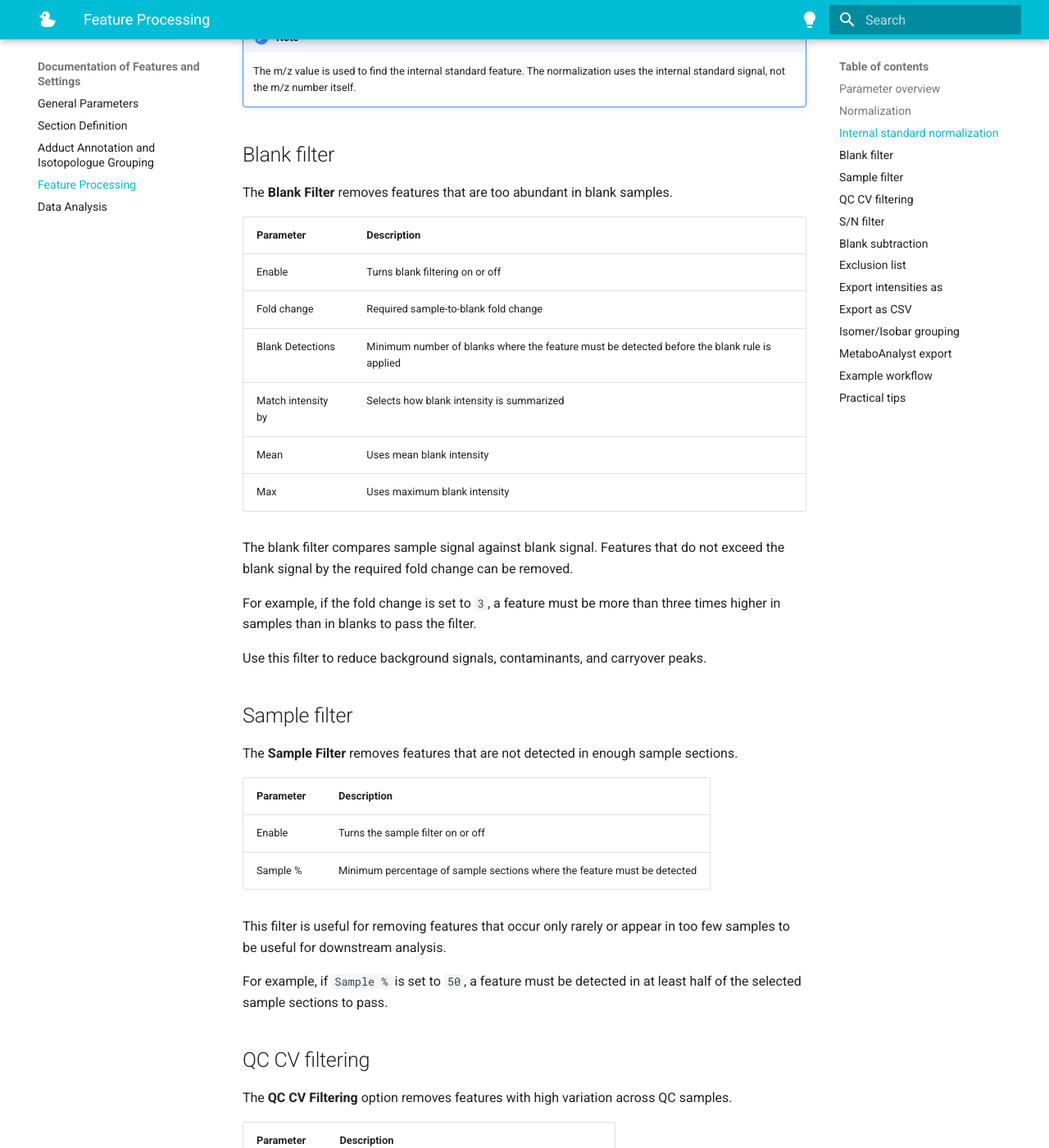
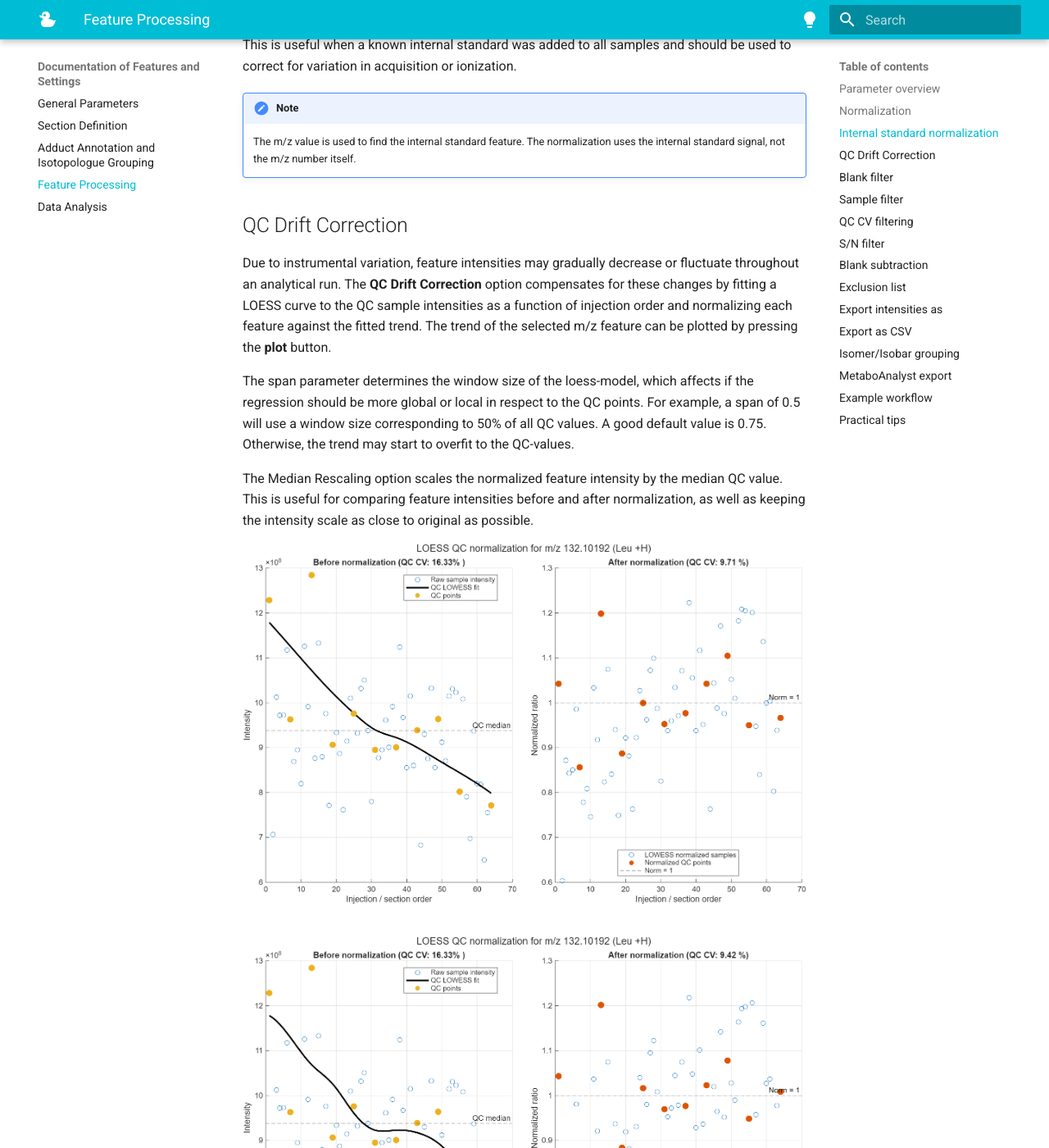
Before and after one commit to RobertMartinis/DIP_IT-Docs, an MkDocs documentation site: the page built from docs/documentation-of-features-and-settings/featureprocessing.md, in a window 1280 px wide and 1400 px high, scrolled down 2931 px. Shown: the whole window at 82% size. Built offline with MkDocs 1.6.1 and Material for MkDocs 9.7.7, drawn with Linux system fonts in a browser that asks for light colours; some of the changed text lies outside the part shown.

Commit message:
Add loess QC normalization

```diff
--- a/docs/documentation-of-features-and-settings/featureprocessing.md
+++ b/docs/documentation-of-features-and-settings/featureprocessing.md
@@ -12,6 +12,7 @@ The settings in this panel affect the active m/z feature list and the exported f
 |---|---|
 | Normalization | Selects how intensity values should be normalized |
 | Internal Standard Normalization | Normalizes features using a selected reference m/z |
+| QC Drift Correction | Corrects instrumental drift by normalizing features to loess-regressed QC intensities |
 | Blank Filter | Removes features that are too abundant in blank samples |
 | Sample Filter | Keeps features detected in enough sample sections |
 | QC CV Filtering | Removes features with poor reproducibility in QC samples |
@@ -56,6 +57,24 @@ This is useful when a known internal standard was added to all samples and shoul
 
 !!! note
     The m/z value is used to find the internal standard feature. The normalization uses the internal standard signal, not the m/z number itself.
+
+
+## QC Drift Correction
+Due to instrumental variation, feature intensities may gradually decrease or fluctuate throughout an analytical run. The **QC Drift Correction** option compensates for these changes by fitting a LOESS curve to the QC sample intensities as a function of injection order and normalizing each feature against the fitted trend. The trend of the selected m/z feature can be plotted by pressing the **plot** button.
+
+The span parameter determines the window size of the loess-model, which affects if the regression should be more global or local in respect to the QC points. For example, a span of 0.5 will use a window size corresponding to 50% of all QC values. A good default value is 0.75. Otherwise, the trend may start to overfit to the QC-values.
+
+The Median Rescaling option scales the normalized feature intensity by the median QC value. This is useful for comparing feature intensities before and after normalization, as well as keeping the intensity scale as close to original as possible.
+
+
+
+![](../img/features/qc_0,75_span.png)
+
+![](../img/features/qc_0.5_span.png)
+/// caption
+Two loess-regression plots showing the effects of a span of 0.75 versus 0.5. It can be seen that a lower span causes the trend to fit more closely to the QC values.
+///
+
 
 ## Blank filter
 
```
Also changed, not shown: docs/img/features/qc_0,75_span.png (added), docs/img/features/qc_0.5_span.png (added).
